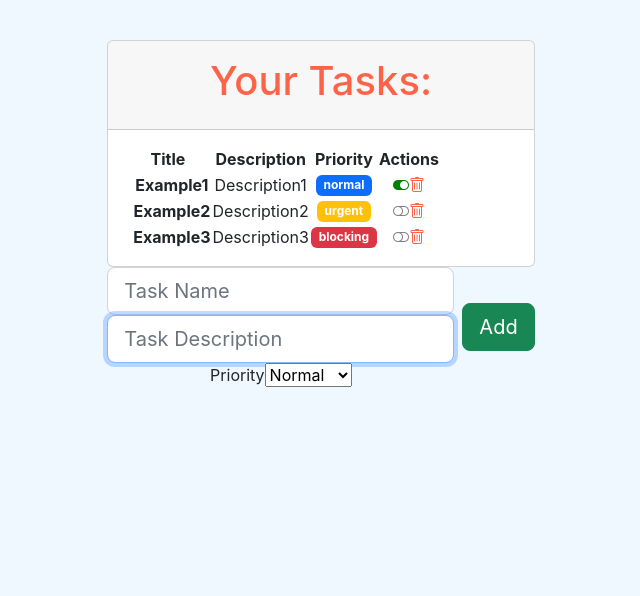
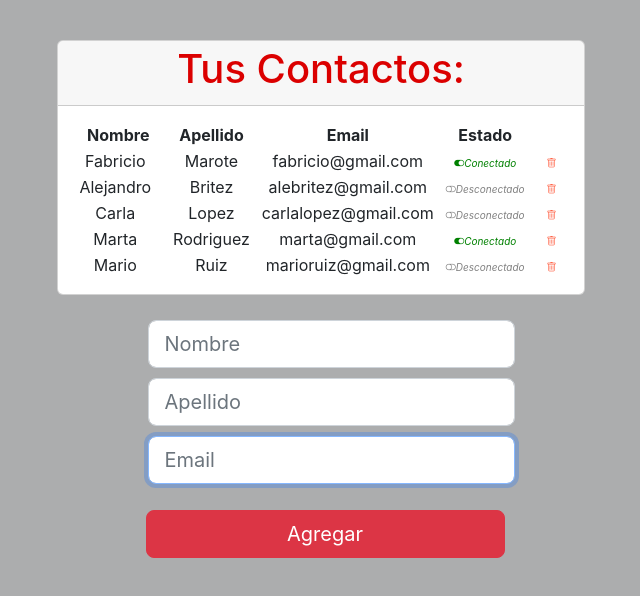
Before and after one commit to fabriciomarote/Proyecto-OpenBootCamp, a React (Create React App) app: page / in a window 1280 px wide. Shown: the top 596 px of the page, without its empty margins (319-959 px from the left). Built offline with nearby package versions, Linux system fonts and the light colour scheme.

Commit message:
Se sube ejercicio por sesiones 7,8 y 9, componente Contact_list, ContactForm, Contact.scss y se modifica Contact

```diff
--- a/src/App.css
+++ b/src/App.css
@@ -38,7 +38,7 @@
 }
 
 h1 {
-  color: tomato;
+  color: rgb(219, 0, 0);
 }
 
 body {
@@ -47,5 +47,5 @@ body {
   align-items: center;
   padding-top: 40px;
   padding-bottom: 40px;
-  background-color: aliceblue;
+  background-color: rgb(172, 173, 174);
 }
--- a/src/App.js
+++ b/src/App.js
@@ -13,6 +13,7 @@ import GreetingStyled from './components/pure/greetingStyled';
 import Clock from './hooks/lifeCycle/Clock'
 import ClockFuncional from './hooks/lifeCycle/ClockFuncional';
 import Father from './components/container/father';
+import ContactListComponent from './components/container/contact_list';
 
 function App() {
   return (
@@ -21,7 +22,7 @@ function App() {
         {/*<img src={logo} className="App-logo" alt="logo" />*/}
         {/*<Greeting name={'Fabricio'}></Greeting>*/}
         {/*<Greetingf name={'Fabricio'}></Greetingf>*/}
-        {/*<ContactComponent contact={new Contact("Alejandro", "Britez", "alebritez@gmail.com", true)}></ContactComponent>*/}
+        {/*<ContactComponent></ContactComponent>*/}
         {/*<Example1></Example1>*/}
         {/*<Example2></Example2>*/}
         {/*<MiComponenteConContexto></MiComponenteConContexto>*/}
@@ -31,7 +32,8 @@ function App() {
         {/*<GreetingStyled name='Fabricio'></GreetingStyled>*/}
         {/*<Clock></Clock>*/}
         {/*<ClockFuncional></ClockFuncional>*/}
-        <TaskListComponent></TaskListComponent>
+        {/*<TaskListComponent></TaskListComponent>*/}
+        <ContactListComponent></ContactListComponent>
         {/*<Father></Father>*/}
      {/* </header>*/}
     </div>
--- /dev/null
+++ b/src/components/container/contact_list.jsx
@@ -0,0 +1,75 @@
+import React, { useState } from 'react';
+import { Contact } from '../../models/contact.class';
+import ContactComponent from '../pure/contact';
+import ContactForm from '../pure/forms/contactForm';
+import '../styles/contact.scss'
+
+const ContactListComponent = () => {
+
+    const contact1 = new Contact("Fabricio", "Marote", "fabricio@gmail.com", true)
+    const contact2 = new Contact("Alejandro", "Britez", "alebritez@gmail.com", false)
+    const contact3 = new Contact("Carla", "Lopez", "carlalopez@gmail.com", false)
+    const contact4 = new Contact("Marta", "Rodriguez", "marta@gmail.com", true)
+    const contact5 = new Contact("Mario", "Ruiz", "marioruiz@gmail.com", false)
+
+    const [contacts, setContacts] = useState([contact1, contact2, contact3, contact4, contact5]);
+
+    const changeStateContact = (contact) => {
+       const index = contacts.indexOf(contact);
+       const tempContacts = [...contacts];
+       tempContacts[index].conectado = !tempContacts[index].conectado;
+       setContacts(tempContacts);
+    }
+
+    const deleteContact = (contact) => {
+        const index = contacts.indexOf(contact);
+        const tempContacts = [...contacts];
+        tempContacts.splice(index, 1);
+        setContacts(tempContacts);
+    }
+
+    const addContact = (contact) => {
+        const tempContacts = [...contacts];
+        tempContacts.push(contact);
+        setContacts(tempContacts);
+    }
+
+    return (
+        <div>
+            <div className='col-12'>
+                <div className='card' styled={ {width: '1000px'} }>
+                    <div className='card-header p-1'>
+                        <h1>Tus Contactos:</h1>
+                    </div>
+                    <div className='card-body' data-mdb-perfect-scrollbar='true' styled={ { position: 'relative', width: '800px', height: '600px'} }>
+                        <table>
+                            <thead>
+                                <tr>
+                                    <th scope='col'>Nombre</th>
+                                    <th scope='col'>Apellido</th>
+                                    <th scope='col'>Email</th>
+                                    <th scope='col'>Estado</th>
+                                </tr>
+                            </thead>
+                            <tbody>
+                                { contacts.map((contact, index) => {
+                                    return (
+                                        <ContactComponent
+                                            key={index}
+                                            contact={contact}
+                                            state={changeStateContact}
+                                            remove={deleteContact}>
+                                        </ContactComponent>
+                                    )
+                                })}
+                            </tbody>
+                        </table>
+                    </div>
+                </div>
+            </div>
+            <ContactForm add={addContact}></ContactForm>
+        </div>
+    );
+};
+
+export default ContactListComponent;
--- a/src/components/pure/contact.jsx
+++ b/src/components/pure/contact.jsx
@@ -1,28 +1,43 @@
-import React, { useState } from 'react';
+import React from 'react';
 import PropTypes from 'prop-types';
 import { Contact } from '../../models/contact.class';
+import '../styles/contact.scss'
 
-const ContactComponent = ({ contact }) => {
+const ContactComponent = ({ contact, state, remove}) => {
 
-    const [conected, setConected] = useState(contact.conectado);
-
-    const changeConected = () => {
-        setConected(!conected);
+    const contactIconState = () => {
+        if(contact.conectado) {
+            return (<i onClick={() => state(contact)} className='bi-toggle-on contact-action' style={{color: 'green'}}>Conectado</i>)
+        } else {
+            return (<i onClick={() => state(contact)} className='bi-toggle-off contact-action' style={{color: 'grey'}}>Desconectado</i>)
+        }
     }
 
     return (
-        <div>
-            <h4> Nombre: { contact.nombre } </h4>
-            <h4> Apellido: { contact.apellido } </h4>
-            <h4> Email: { contact.email } </h4>
-            <h4> { conected ? "Contacto En Linea" : "Contacto No Disponible" } </h4>
-            <button onClick={changeConected}>Cambiar estado</button>
-        </div>
+        <tr className='fw-normal'>
+            <td>
+                <span className='ms-1 contact'>{contact.nombre}</span>
+            </td>
+            <td className='align-middle '>
+                <span className='contact'>{contact.apellido}</span>
+            </td>
+            <td className='align-middle'>
+                <span contact>{contact.email}</span>
+            </td>
+            <td className='align-middle'>
+                {contactIconState()}
+            </td>
+            <td className='align-middle'>
+                <i className='bi-trash contact-action' style={{color:'tomato'}} onClick={() => remove(contact)}></i>
+            </td>
+        </tr>
     );
 };
 
 ContactComponent.propTypes = {
-    contact: PropTypes.instanceOf(Contact)
+    contact: PropTypes.instanceOf(Contact),
+    state: PropTypes.func.isRequired,
+    remove: PropTypes.func.isRequired,
 };
 
 export default ContactComponent;
--- /dev/null
+++ b/src/components/pure/forms/contactForm.jsx
@@ -0,0 +1,39 @@
+import React, { useRef } from 'react';
+import PropTypes from 'prop-types';
+import { Contact } from '../../../models/contact.class';
+import '../../styles/contact.scss'
+
+const ContactForm = ({add}) => {
+
+    const nombreRef = useRef('');
+    const apellidoRef = useRef('');
+    const emailRef = useRef('');
+
+    const addTask = (e) => {
+        e.preventDefault();
+        const newContact = new Contact(
+            nombreRef.current.value,
+            apellidoRef.current.value,
+            emailRef.current.value,
+            false,
+        );
+        add(newContact);
+    }
+
+    return (
+        <form onSubmit={addTask} className='d-grid justify-content-center align-items-center mb-4 contact-form'>
+            <div className='form-outline flex-fill'>
+                <input ref={nombreRef} id='inputName' type='text' className='form-control form-control-lg input-contact' placeholder='Nombre' required autoFocus></input>
+                <input ref={apellidoRef} id='inputDescription' type='text' className='form-control form-control-lg input-contact' placeholder='Apellido'required autoFocus></input>
+                <input ref={emailRef} id='inputDescription' type='text' className='form-control form-control-lg input-contact' placeholder='Email'required autoFocus></input>
+            </div>
+            <button type='submit' className='btn btn-danger btn-lg ms-2'>Agregar</button>
+        </form>
+    );
+}
+
+ContactForm.protoTypes = {
+    add: PropTypes.func.isRequired
+}
+
+export default ContactForm;
--- /dev/null
+++ b/src/components/styles/contact.scss
@@ -0,0 +1,18 @@
+.contact {
+    margin: 10px;
+}
+
+.contact-action {
+    font-size: 10px;
+    cursor: pointer;
+    margin: 10px;
+}
+
+.contact-form {
+    padding: 15px;
+    gap: 1rem;
+}
+
+.input-contact {
+    margin: 10px;
+}
```
